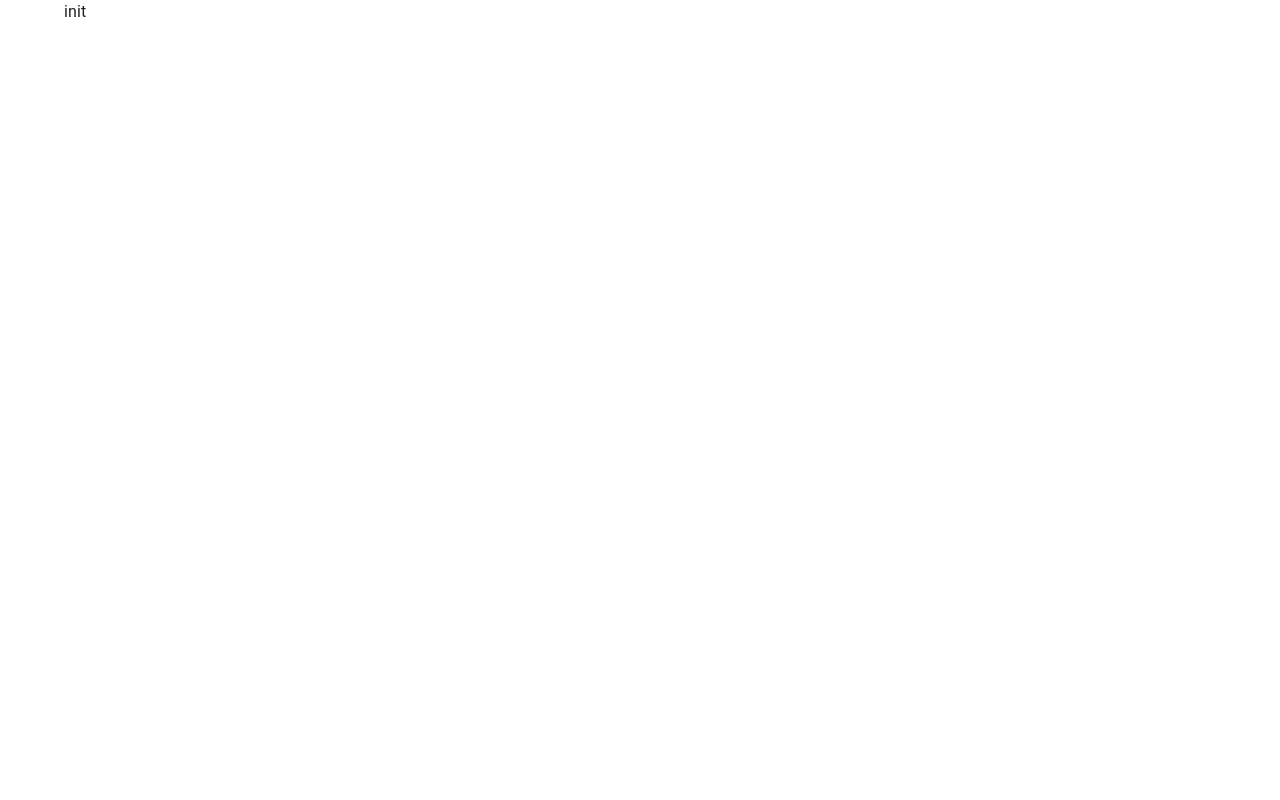
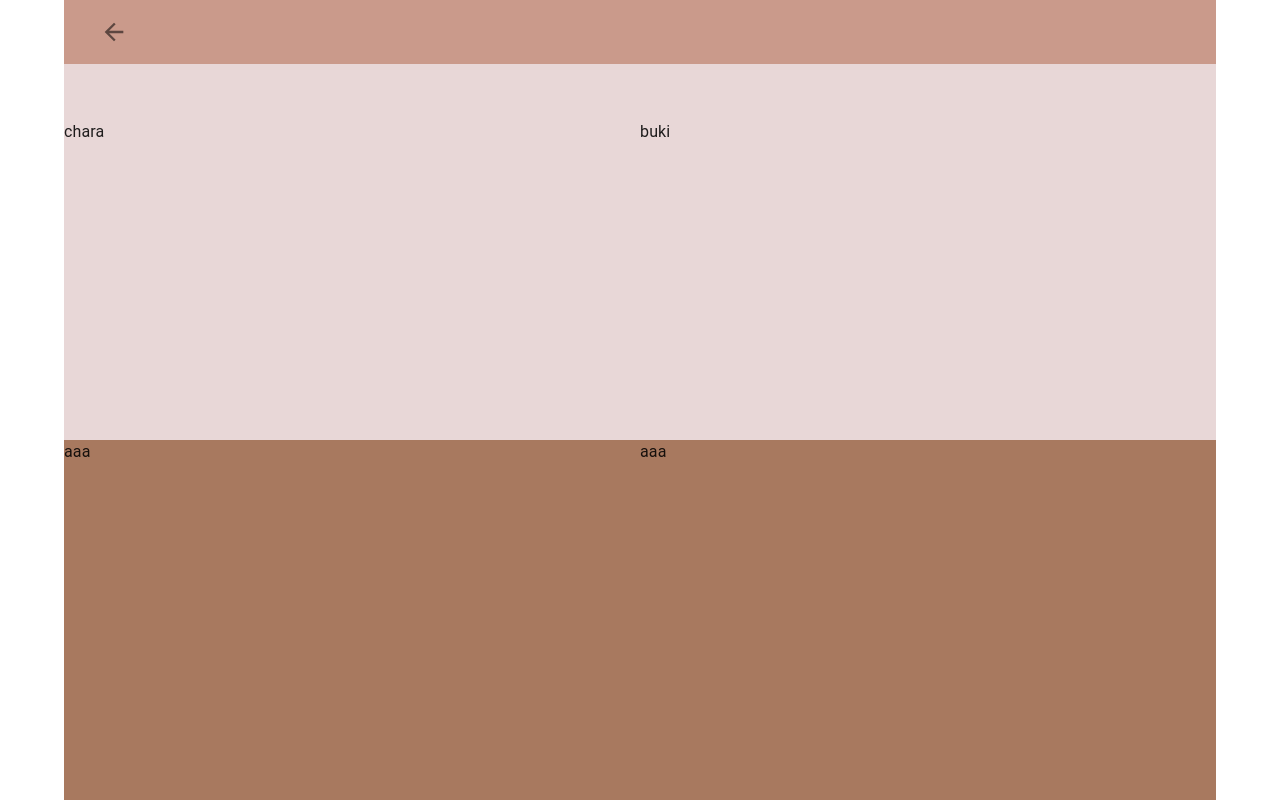
Before and after one commit to MinamizonoEno/BarcodeAdventure, a React (Vite) app: page /MainMenu in a window 1280 px wide. Built offline with nearby package versions, Linux system fonts and the light colour scheme.

Commit message:
feat:MUIiconの追加

```diff
--- a/package.json
+++ b/package.json
@@ -13,6 +13,7 @@
   "dependencies": {
     "@emotion/react": "^11.11.1",
     "@emotion/styled": "^11.11.0",
+    "@mui/icons-material": "^5.14.15",
     "@mui/material": "^5.14.15",
     "react": "^18.2.0",
     "react-dom": "^18.2.0",
--- a/src/pages/MainMenu.tsx
+++ b/src/pages/MainMenu.tsx
@@ -1,8 +1,46 @@
+import { useNavigate } from 'react-router';
 import { PageLayout } from '../styles/PageLayout';
+import { Box, Container, IconButton, Grid } from '@mui/material';
+import ArrowBackIcon from '@mui/icons-material/ArrowBack';
+
 export const MainMenu = () => {
+  const navigate = useNavigate();
   return (
     <PageLayout>
-      <>init</>
+      <Box sx={{ width: '100%', height: '100%', backgroundColor: '#E8D7D7' }}>
+        <Container sx={{ width: '100%', height: '8%', backgroundColor: '#CA9A8B' }}>
+          <IconButton
+            aria-label="ArrowBack"
+            size="large"
+            onClick={() => {
+              navigate('/');
+            }}
+            sx={{ height: '100%' }}
+          >
+            <ArrowBackIcon fontSize="inherit" />
+          </IconButton>
+        </Container>
+        <Box sx={{ width: '100%', height: '7%' }} />
+        <Grid container sx={{ width: '100%', height: '28%', spacing: '0' }}>
+          <Grid item xs={6}>
+            chara
+          </Grid>
+          <Grid item xs={6}>
+            buki
+          </Grid>
+        </Grid>
+        <Container sx={{ width: '100%', height: '12%' }} />
+        <Box sx={{ width: '100%', height: '45%', backgroundColor: '#A8795F' }}>
+          <Grid container spacing={0} sx={{ width: '100%', height: '100%' }}>
+            <Grid item xs={6}>
+              <Box>aaa</Box>
+            </Grid>
+            <Grid item xs={6}>
+              <Box>aaa</Box>
+            </Grid>
+          </Grid>
+        </Box>
+      </Box>
     </PageLayout>
   );
 };
```
Also changed, not shown: 1 other file (tests, documents, lock files or other folders).
